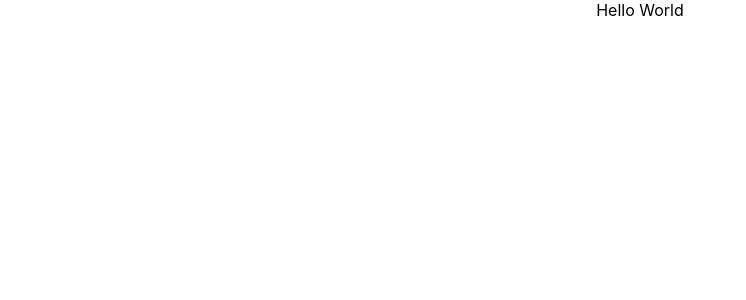
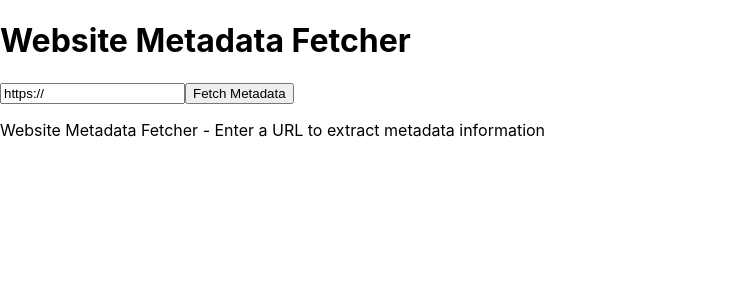
Before and after one commit to mbelenkiy29/scraper-app, a React (Create React App) app: page / in a window 1280 px wide. Shown: the top 300 px of the page, without its empty margins (0-746 px from the left). Built offline with nearby package versions, Linux system fonts and the light colour scheme.

Commit message:
We added a URL Data scraper

```diff
--- a/src/App.js
+++ b/src/App.js
@@ -1,12 +1,165 @@
-import logo from './logo.svg';
-import './App.css';
+import React, { useState } from 'react';
 
 function App() {
+  const [url, setUrl] = useState('https://');
+  const [metadata, setMetadata] = useState(null);
+  const [loading, setLoading] = useState(false);
+  const [error, setError] = useState(null);
+
+  const handleInputChange = (e) => {
+    setUrl(e.target.value);
+  };
+
+  const fetchMetadata = async () => {
+    // Reset states
+    setLoading(true);
+    setError(null);
+    setMetadata(null);
+
+    try {
+      // In a real app, you would need a proxy server or API
+      // to fetch the metadata due to CORS restrictions
+      // This is a simplified example to demonstrate the concept
+      const response = await fetch(`https://api.allorigins.win/get?url=${encodeURIComponent(url)}`);
+
+      if (!response.ok) {
+        throw new Error('Failed to fetch website data');
+      }
+
+      const data = await response.json();
+
+      // Create a DOM parser to extract metadata
+      const parser = new DOMParser();
+      const doc = parser.parseFromString(data.contents, 'text/html');
+
+      // Extract metadata
+      const metadataObj = {
+        title: doc.querySelector('title')?.textContent || 'No title found',
+        description: doc.querySelector('meta[name="description"]')?.getAttribute('content') || 'No description found',
+        ogTitle: doc.querySelector('meta[property="og:title"]')?.getAttribute('content') || 'No Open Graph title found',
+        ogDescription: doc.querySelector('meta[property="og:description"]')?.getAttribute('content') || 'No Open Graph description found',
+        ogImage: doc.querySelector('meta[property="og:image"]')?.getAttribute('content') || null,
+        favicon: doc.querySelector('link[rel="icon"]')?.getAttribute('href') ||
+                doc.querySelector('link[rel="shortcut icon"]')?.getAttribute('href') || null
+      };
+
+      setMetadata(metadataObj);
+    } catch (err) {
+      setError(err.message);
+    } finally {
+      setLoading(false);
+    }
+  };
+
+  const handleSubmit = (e) => {
+    e.preventDefault();
+    if (url) {
+      fetchMetadata();
+    }
+  };
+
   return (
-    <div className="App">
-      <header className="Hello">
-          Hello World
+    <div className="flex flex-col min-h-screen bg-gray-50">
+      <header className="bg-blue-600 text-white p-4 shadow-md">
+        <h1 className="text-2xl font-bold">Website Metadata Fetcher</h1>
       </header>
+
+      <main className="flex-grow p-6 max-w-4xl mx-auto w-full">
+        <div className="bg-white rounded-lg shadow-md p-6 mb-6">
+          <form onSubmit={handleSubmit} className="flex flex-col md:flex-row gap-4">
+            <input
+              type="text"
+              placeholder="Enter website URL (e.g. https://example.com)"
+              value={url}
+              onChange={handleInputChange}
+              className="flex-grow p-3 border border-gray-300 rounded focus:outline-none focus:ring-2 focus:ring-blue-500"
+              required
+            />
+            <button
+              type="submit"
+              className="bg-blue-600 text-white py-3 px-6 rounded hover:bg-blue-700 focus:outline-none focus:ring-2 focus:ring-blue-500 transition-colors"
+              disabled={loading}
+            >
+              {loading ? 'Fetching...' : 'Fetch Metadata'}
+            </button>
+          </form>
+        </div>
+
+        {error && (
+          <div className="bg-red-100 border-l-4 border-red-500 text-red-700 p-4 rounded mb-6">
+            <p>{error}</p>
+            <p className="text-sm mt-2">Make sure the URL is correct and includes the protocol (http:// or https://)</p>
+          </div>
+        )}
+
+        {loading && (
+          <div className="flex justify-center items-center p-12">
+            <div className="animate-spin rounded-full h-12 w-12 border-t-2 border-b-2 border-blue-500"></div>
+          </div>
+        )}
+
+        {metadata && (
+          <div className="bg-white rounded-lg shadow-md p-6">
+            <h2 className="text-xl font-semibold mb-4 border-b pb-2">Metadata Results</h2>
+
+            <div className="grid grid-cols-1 md:grid-cols-2 gap-6">
+              <div className="space-y-4">
+                <div>
+                  <h3 className="font-medium text-gray-700">Page Title</h3>
+                  <p className="mt-1">{metadata.title}</p>
+                </div>
+
+                <div>
+                  <h3 className="font-medium text-gray-700">Meta Description</h3>
+                  <p className="mt-1">{metadata.description}</p>
+                </div>
+
+                <div>
+                  <h3 className="font-medium text-gray-700">Open Graph Title</h3>
+                  <p className="mt-1">{metadata.ogTitle}</p>
+                </div>
+
+                <div>
+                  <h3 className="font-medium text-gray-700">Open Graph Description</h3>
+                  <p className="mt-1">{metadata.ogDescription}</p>
+                </div>
+              </div>
+
+              <div className="space-y-4">
+                {metadata.favicon && (
+                  <div>
+                    <h3 className="font-medium text-gray-700">Favicon</h3>
+                    <div className="mt-2">
+                      <img
+                        src={metadata.favicon.startsWith('http') ? metadata.favicon : `${new URL(url).origin}${metadata.favicon}`}
+                        alt="Favicon"
+                        className="h-8 w-8 object-contain border border-gray-200 rounded"
+                      />
+                    </div>
+                  </div>
+                )}
+
+                {metadata.ogImage && (
+                  <div>
+                    <h3 className="font-medium text-gray-700">Open Graph Image</h3>
+                    <div className="mt-2">
+                      <img
+                        src={metadata.ogImage}
+                        alt="OG Image"
+                        className="max-w-full h-auto max-h-48 object-contain border border-gray-200 rounded"
+                      />
+                    </div>
+                  </div>
+                )}
+              </div>
+            </div>
+          </div>
+        )}
+      </main>
+
+      <footer className="bg-gray-100 p-4 text-center text-gray-600 text-sm">
+        <p>Website Metadata Fetcher - Enter a URL to extract metadata information</p>
+      </footer>
     </div>
   );
 }
```
